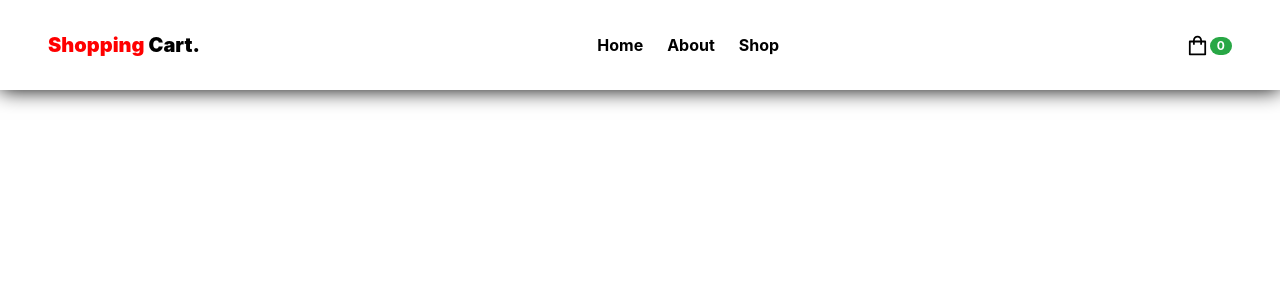
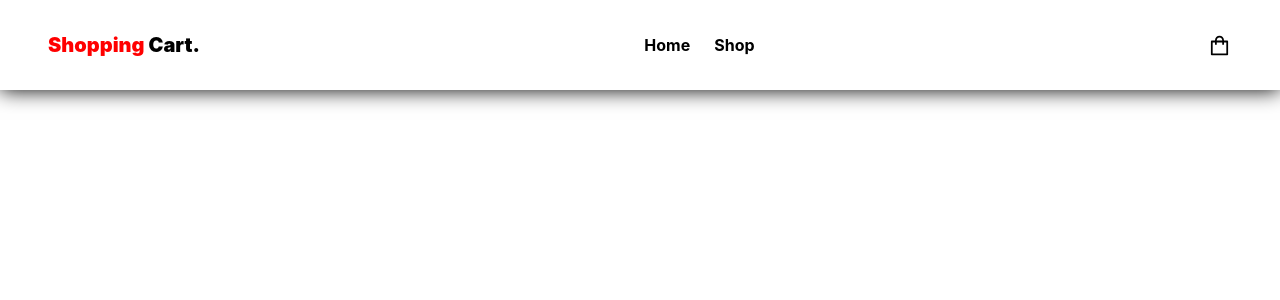
Before and after one commit to omamazainab/shopping-cart-react-redux, a React (Create React App) app: page /cart in a window 1280 px wide. Shown: the top 300 px of the page. Built offline with nearby package versions, Linux system fonts and the light colour scheme.

Commit message:
cart badge not working

```diff
--- a/src/App.js
+++ b/src/App.js
@@ -6,7 +6,7 @@ import {
   Routes
 } from "react-router-dom";
 import Shop from './components/Shop/Shop'
-import About from './components/About/About'
+import Product from './components/Product/Product'
 import Home from './components/Home/Home'
 import Cart from './components/Cart/Cart'
 
@@ -18,8 +18,7 @@ function App() {
         <Routes>
           <Route path="/" element={<Home></Home>} />
           <Route exact path="/shop" element={<Shop></Shop>} />
-          {/* <Route path="/products/:slug" element={<Product />} /> */}
-          <Route path="/about" element={<About></About>} />
+          <Route path="/shop/:slug" element={<Product />} />
           <Route path="/cart" element={<Cart></Cart>} />
           <Route path="*" element={<h1>not found</h1>} />
         </Routes>
--- a/src/components/About/About.jsx
+++ /dev/null
@@ -1,11 +0,0 @@
-import React from 'react'
-
-const About = () => {
-    return (
-        <div>
-            about
-        </div>
-    )
-}
-
-export default About
--- a/src/components/Navbar/Navbar.jsx
+++ b/src/components/Navbar/Navbar.jsx
@@ -1,5 +1,5 @@
-import React, { useState } from 'react';
-import styles from './Navbar.module.css';
+import React, { useState } from "react";
+import styles from "./Navbar.module.css";
 import {
   Collapse,
   Navbar,
@@ -7,43 +7,57 @@ import {
   NavbarBrand,
   Nav,
   NavItem,
-  NavbarText
-} from 'reactstrap';
-import {Link} from "react-router-dom";
-import { Badge } from 'reactstrap';
+  NavbarText,
+} from "reactstrap";
+import { Link } from "react-router-dom";
+import { Badge } from "reactstrap";
 import { AiOutlineShopping } from "react-icons/ai";
+import { useSelector } from "react-redux";
 
 const Example = () => {
+  const cartState = useSelector((state) => state.items);
+
   const [isOpen, setIsOpen] = useState(false);
 
   const toggle = () => setIsOpen(!isOpen);
 
+  console.log(cartState.length);
+
   return (
-
-
     <div>
       <Navbar expand="md" className={styles.navbar}>
-        <NavbarBrand href="/" className={styles.nav_brand}>Shopping <span className={styles.black}>Cart.</span> </NavbarBrand>
+        <NavbarBrand href="/" className={styles.nav_brand}>
+          Shopping <span className={styles.black}>Cart.</span>{" "}
+        </NavbarBrand>
         <NavbarToggler onClick={toggle} className={styles.nav_toggler} />
         <Collapse isOpen={isOpen} navbar>
           <Nav className="mx-auto" navbar>
             <NavItem className={styles.nav_item}>
-              <Link to="/" className={styles.nav_link}>Home</Link>
+              <Link to="/" className={styles.nav_link}>
+                Home
+              </Link>
             </NavItem>
+
             <NavItem className={styles.nav_item}>
-              <Link to="/about" className={styles.nav_link}>About</Link>
-            </NavItem>
-            <NavItem className={styles.nav_item}>
-              <Link  to="/shop" className={styles.nav_link}>Shop</Link>
+              <Link to="/shop" className={styles.nav_link}>
+                Shop
+              </Link>
             </NavItem>
           </Nav>
-          <NavbarText ><Link  to="/cart" className={styles.nav_link}><AiOutlineShopping size={25} /><Badge color="success" pill>0</Badge></Link> </NavbarText>
+          <NavbarText>
+            <Link to="/cart" className={styles.nav_link}>
+              <AiOutlineShopping size={25} />
+              {cartState.length > 0 && (
+                <Badge color="success" pill>
+                  {cartState.length}
+                </Badge>
+              )}
+            </Link>{" "}
+          </NavbarText>
         </Collapse>
       </Navbar>
     </div>
-
-
   );
-}
+};
 
 export default Example;
--- /dev/null
+++ b/src/components/Product/Product.jsx
@@ -0,0 +1,18 @@
+import React from 'react'
+import { useParams } from 'react-router-dom';
+import {useSelector} from 'react-redux'
+
+const Product = () => {
+
+    const { slug } = useParams();
+    const cart = useSelector(state => state.items)
+    const product = cart[cart.findIndex(item=>item.id===slug)]
+
+    return (
+        <div>
+            {product.name}
+        </div>
+    )
+}
+
+export default Product
--- a/src/components/Shop/Shop.jsx
+++ b/src/components/Shop/Shop.jsx
@@ -3,6 +3,7 @@ import { Container, Row, Col } from "reactstrap";
 import { AiOutlineStar } from "react-icons/ai";
 import { add_product_action } from "../../Context/Action";
 import { useDispatch } from "react-redux";
+import { Link } from "react-router-dom";
 import products from '../../product.json'
 import styles from "./Shop.module.css";
 
@@ -15,18 +16,24 @@ const Shop = () => {
     <Container className="text-center">
       <Row className="text-center">
         {products.map((product) => {
+
           return (
+
             <Col
               className={styles.product_card}
               key={product.id}
               md={{ size: 4 }}
             >
+              <Link to={`/shop/${product.id}`} className={styles.nav_link}>
+
+
               <img
                 className={styles.product_image}
                 src={product.images[0]}
                 alt={product.name}
               />
-              <a href="/">{product.name}</a>
+
+              <div href="/">{product.name}</div>
               <div>
                 <AiOutlineStar />
                 <AiOutlineStar />
@@ -35,6 +42,7 @@ const Shop = () => {
                 <AiOutlineStar />
               </div>
               <div>${product.price}</div>
+              </Link>
               <button
                 onClick={() => {
                   dispatch(add_product_action({ qty: 1, ...product }));
@@ -42,6 +50,9 @@ const Shop = () => {
               >
                 + Add to cart{" "}
               </button>
+
+
+
             </Col>
           );
         })}
--- a/src/components/Shop/Shop.module.css
+++ b/src/components/Shop/Shop.module.css
@@ -8,3 +8,9 @@
     width: 100%;
     padding: 10px;
 }
+
+.nav_link, .nav_link:hover {
+    font-weight: 700;
+    color: black;
+    text-decoration: none;
+}
```
Also changed, not shown: src/components/Product/Product.module.css (added).
